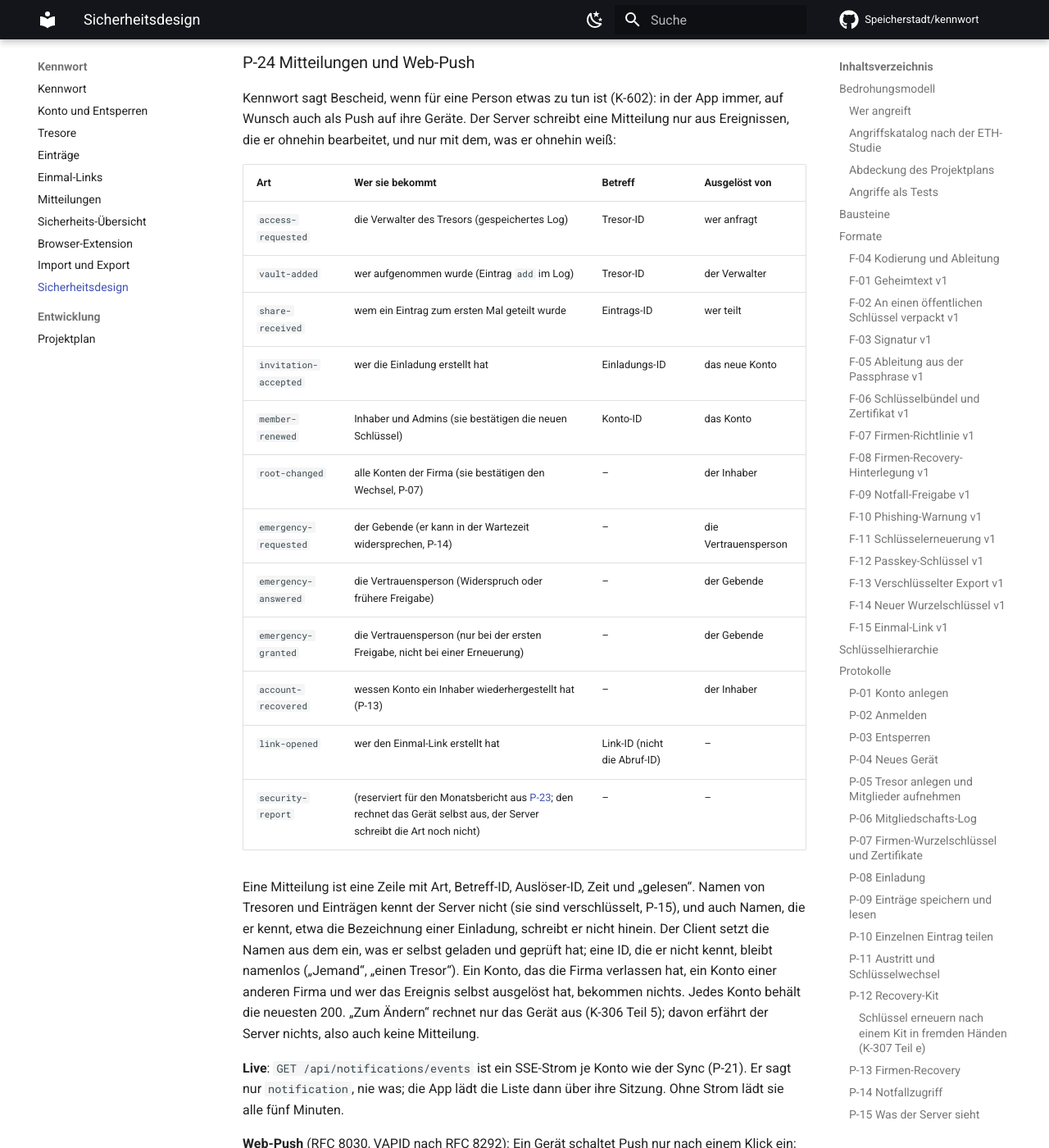
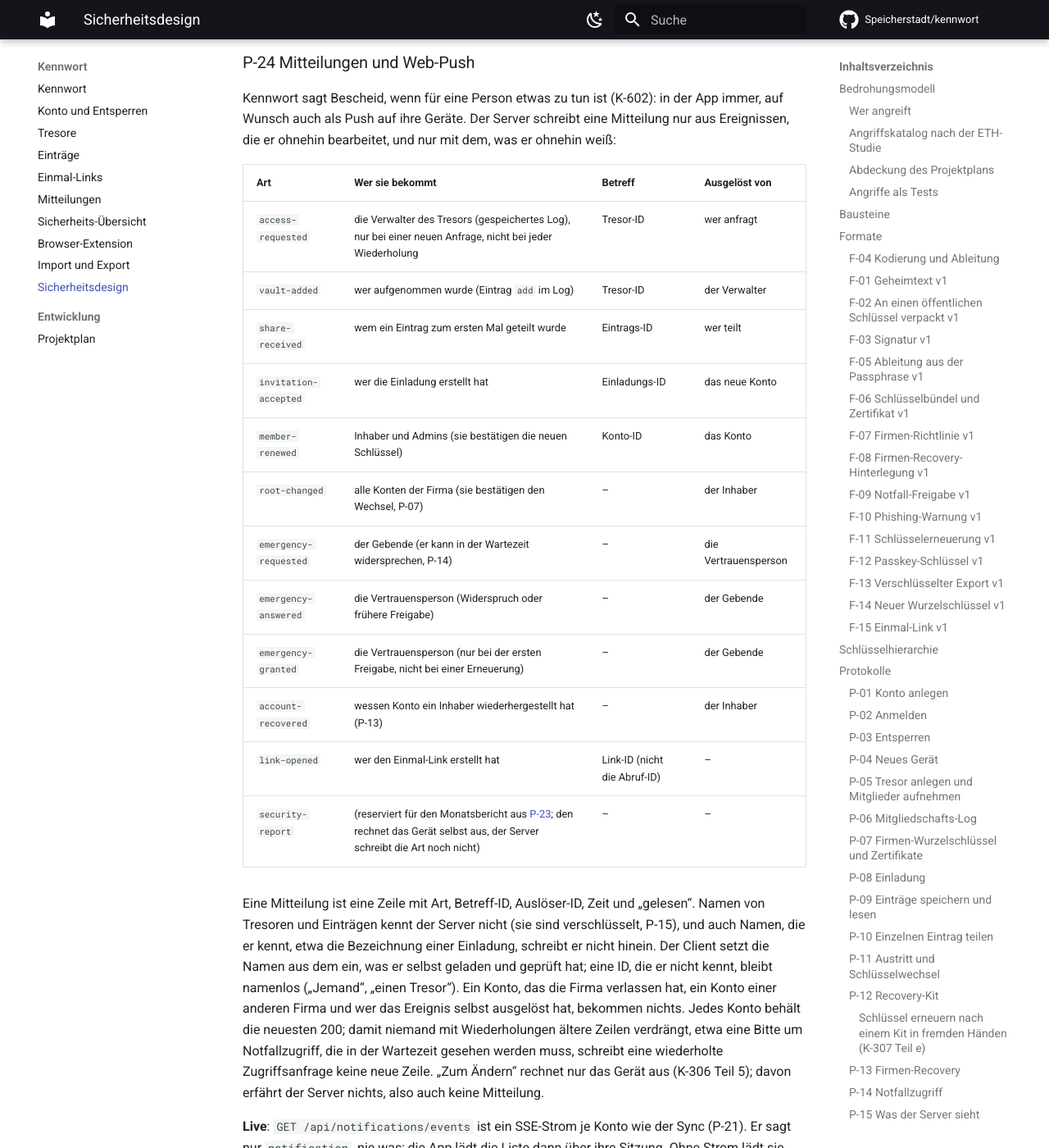
Before and after one commit to Speicherstadt/kennwort, an MkDocs documentation site: the page built from docs/sicherheitsdesign.md, in a window 1280 px wide and 1400 px high, scrolled down 73344 px. Shown: the whole window at 82% size. Built offline with MkDocs 1.6.1 and Material for MkDocs 9.7.7, drawn with Linux system fonts in a browser that asks for light colours; comment, search, counter and statistics services are not loaded.

Commit message:
docs: a repeated access request writes no new notification (P-24)
Co-Authored-By: Claude Opus 5.5 <noreply@anthropic.com>
Claude-Session: https://claude.ai/code/session_01Y3rdfXnaqLdfwSre65bgwT

```diff
--- a/docs/sicherheitsdesign.md
+++ b/docs/sicherheitsdesign.md
@@ -2632,7 +2632,7 @@ ohnehin bearbeitet, und nur mit dem, was er ohnehin weiß:
 
 | Art | Wer sie bekommt | Betreff | Ausgelöst von |
 | --- | --- | --- | --- |
-| `access-requested` | die Verwalter des Tresors (gespeichertes Log) | Tresor-ID | wer anfragt |
+| `access-requested` | die Verwalter des Tresors (gespeichertes Log), nur bei einer neuen Anfrage, nicht bei jeder Wiederholung | Tresor-ID | wer anfragt |
 | `vault-added` | wer aufgenommen wurde (Eintrag `add` im Log) | Tresor-ID | der Verwalter |
 | `share-received` | wem ein Eintrag zum ersten Mal geteilt wurde | Eintrags-ID | wer teilt |
 | `invitation-accepted` | wer die Einladung erstellt hat | Einladungs-ID | das neue Konto |
@@ -2650,7 +2650,9 @@ Tresoren und Einträgen kennt der Server nicht (sie sind verschlüsselt, P-15),
 kennt, etwa die Bezeichnung einer Einladung, schreibt er nicht hinein. Der Client setzt die Namen aus
 dem ein, was er selbst geladen und geprüft hat; eine ID, die er nicht kennt, bleibt namenlos
 („Jemand“, „einen Tresor“). Ein Konto, das die Firma verlassen hat, ein Konto einer anderen Firma
-und wer das Ereignis selbst ausgelöst hat, bekommen nichts. Jedes Konto behält die neuesten 200.
+und wer das Ereignis selbst ausgelöst hat, bekommen nichts. Jedes Konto behält die neuesten 200;
+damit niemand mit Wiederholungen ältere Zeilen verdrängt, etwa eine Bitte um Notfallzugriff, die in
+der Wartezeit gesehen werden muss, schreibt eine wiederholte Zugriffsanfrage keine neue Zeile.
 „Zum Ändern“ rechnet nur das Gerät aus (K-306 Teil 5); davon erfährt der Server nichts, also auch
 keine Mitteilung.
 
```
